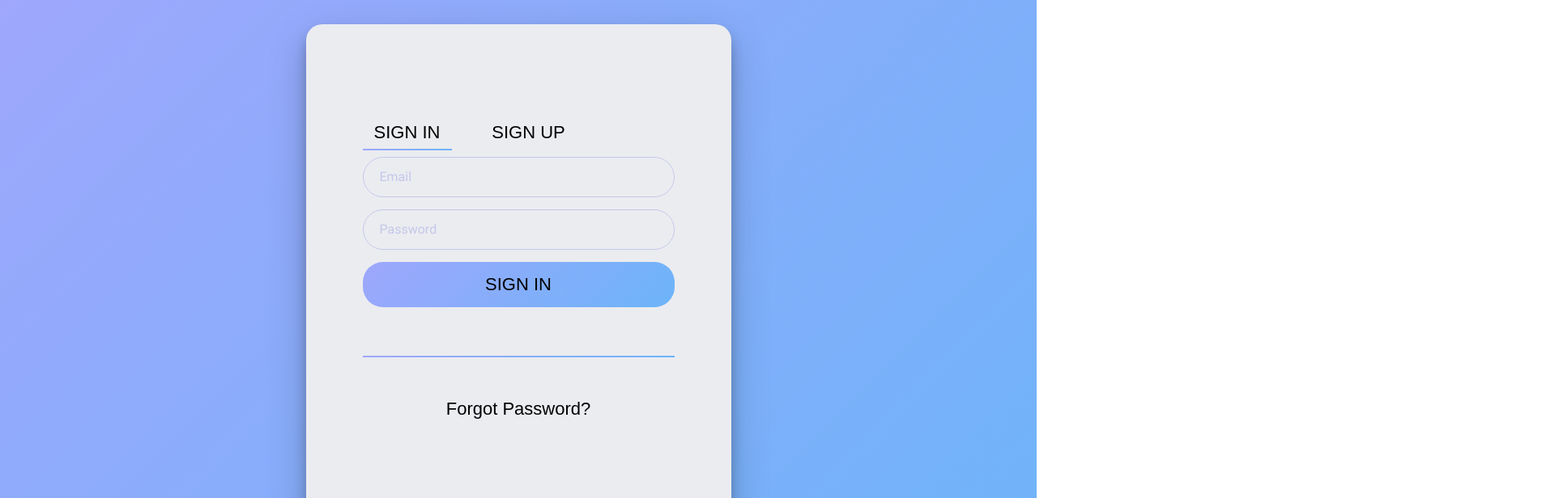
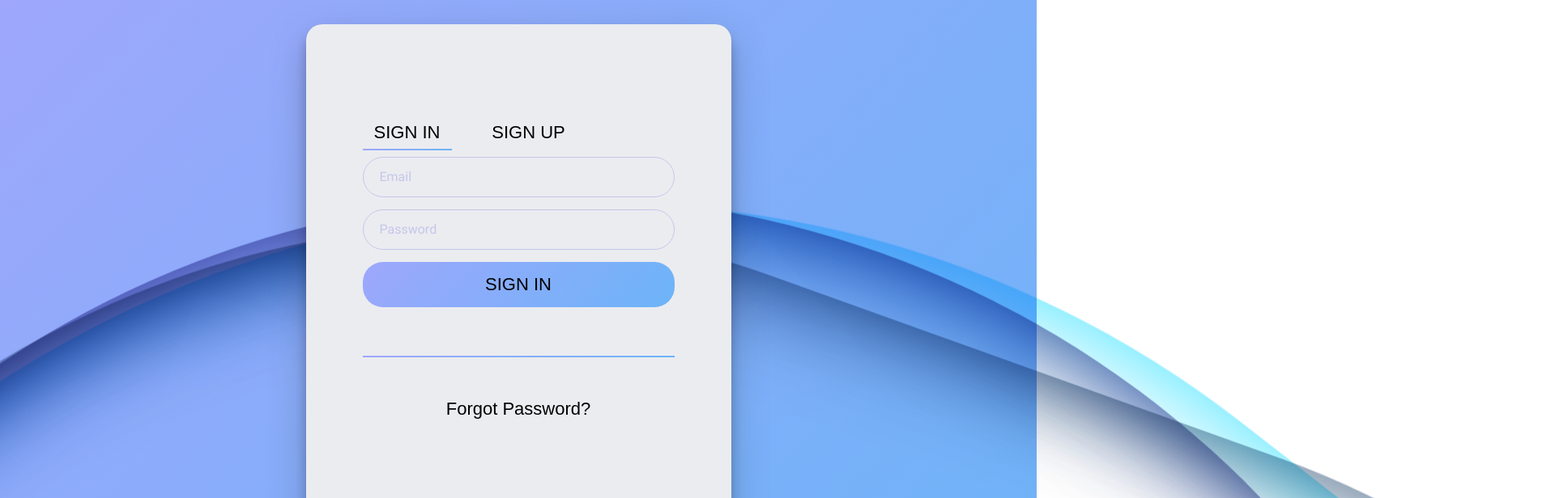
Before and after one commit to devojka-od-papira/hussle, a React (Create React App) app: page / in a window 1280 px wide. Shown: the top 616 px of the page at 81% size, 1920 px wide, since content can reach past the window. Built offline with nearby package versions, Linux system fonts and the light colour scheme; no server answers.

Commit message:
Add animation on login page

```diff
--- a/src/views/login/Login.module.scss
+++ b/src/views/login/Login.module.scss
@@ -57,3 +57,45 @@
   transform-style: preserve-3d;
   position: relative;
 }
+
+.wave,
+.wave::before,
+.wave::after {
+  content: '';
+  position: absolute;
+  top: 50%;
+  left: 50%;
+  width: 250vw;
+  height: 250vw;
+  margin-left: -125vw;
+  transform-origin: 50% 50%;
+  background-color: transparent;
+  border-radius: 38% 42%;
+  box-shadow: inset 0 0 10vw rgba(0,0,110,0.8);
+  animation: slow 16s infinite linear;
+  mix-blend-mode: multiply;
+}
+
+.wave::before {
+  width: 105%;
+  height: 95%;
+  margin-top: -125vw;
+  transform-origin: 49% 51%;
+  border-radius: 40% 38%;
+  box-shadow: inset 0 0 10vw rgba(0, 45, 90, 0.8);
+  animation: slow 13s infinite linear;
+}
+
+.wave::after {
+  width: 102%;
+  height: 98%;
+  margin-top: -125vw;
+  transform-origin: 51% 49%;
+  border-radius: 48% 42%;
+  box-shadow: inset 0 0 10vw rgba(0, 217, 255, 0.8);
+  animation: slow 10s infinite linear;
+}
+
+@keyframes slow {
+  100% { transform: rotate(120deg); }
+}
--- a/src/views/login/index.tsx
+++ b/src/views/login/index.tsx
@@ -39,6 +39,8 @@ const Login = () => {
     },
   ];
   return (
+    <>
+      <div className={styles.wave} />
       <div className={styles.pageContainer}>
         <div className={styles.container}>
           <div className={styles.wrapper}>
@@ -66,6 +68,7 @@ const Login = () => {
           </div>
         </div>
       </div>
+    </>
   );
 };
 export default Login;
```
Lines whose indentation alone changed are shown as unchanged.
